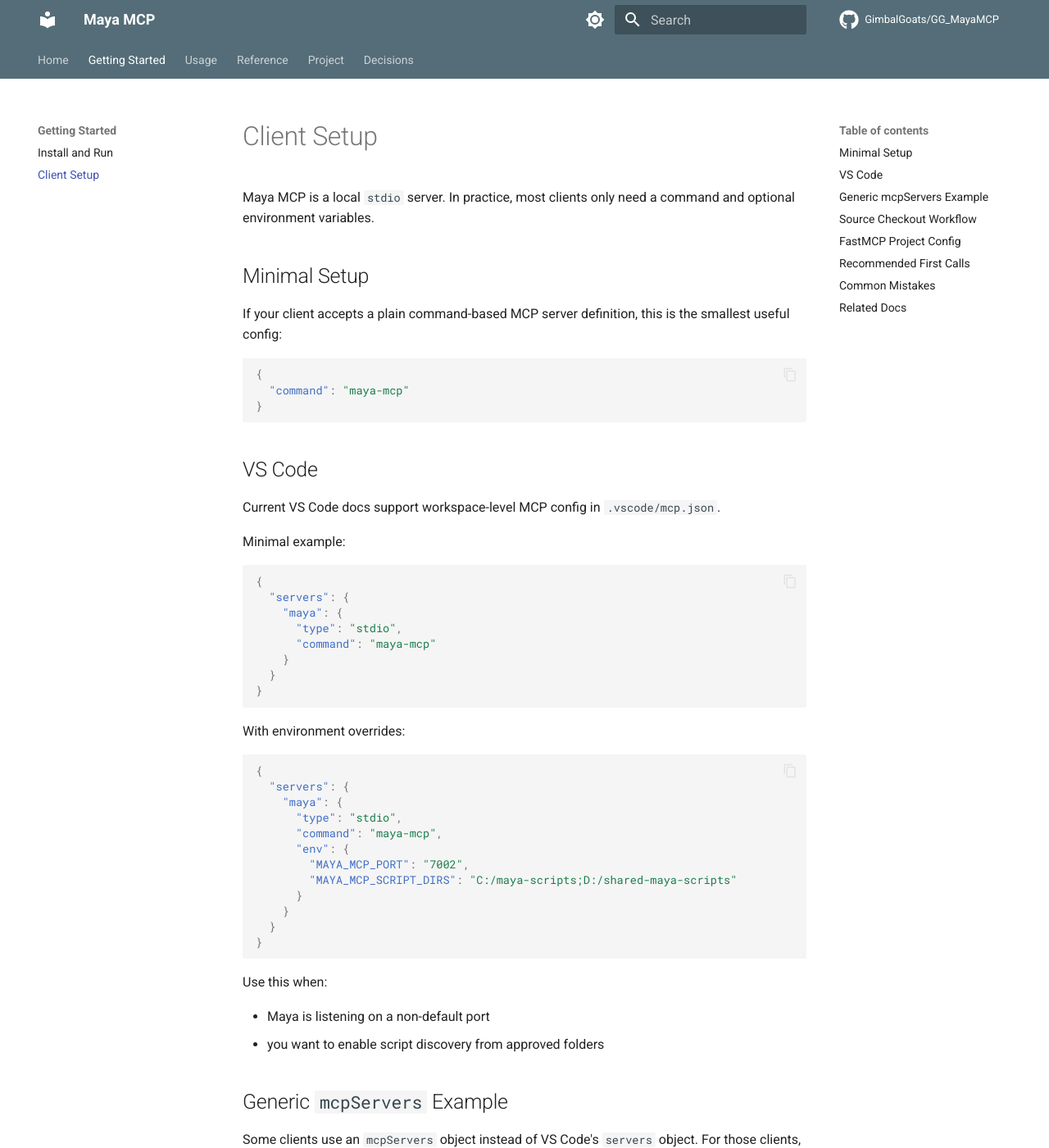
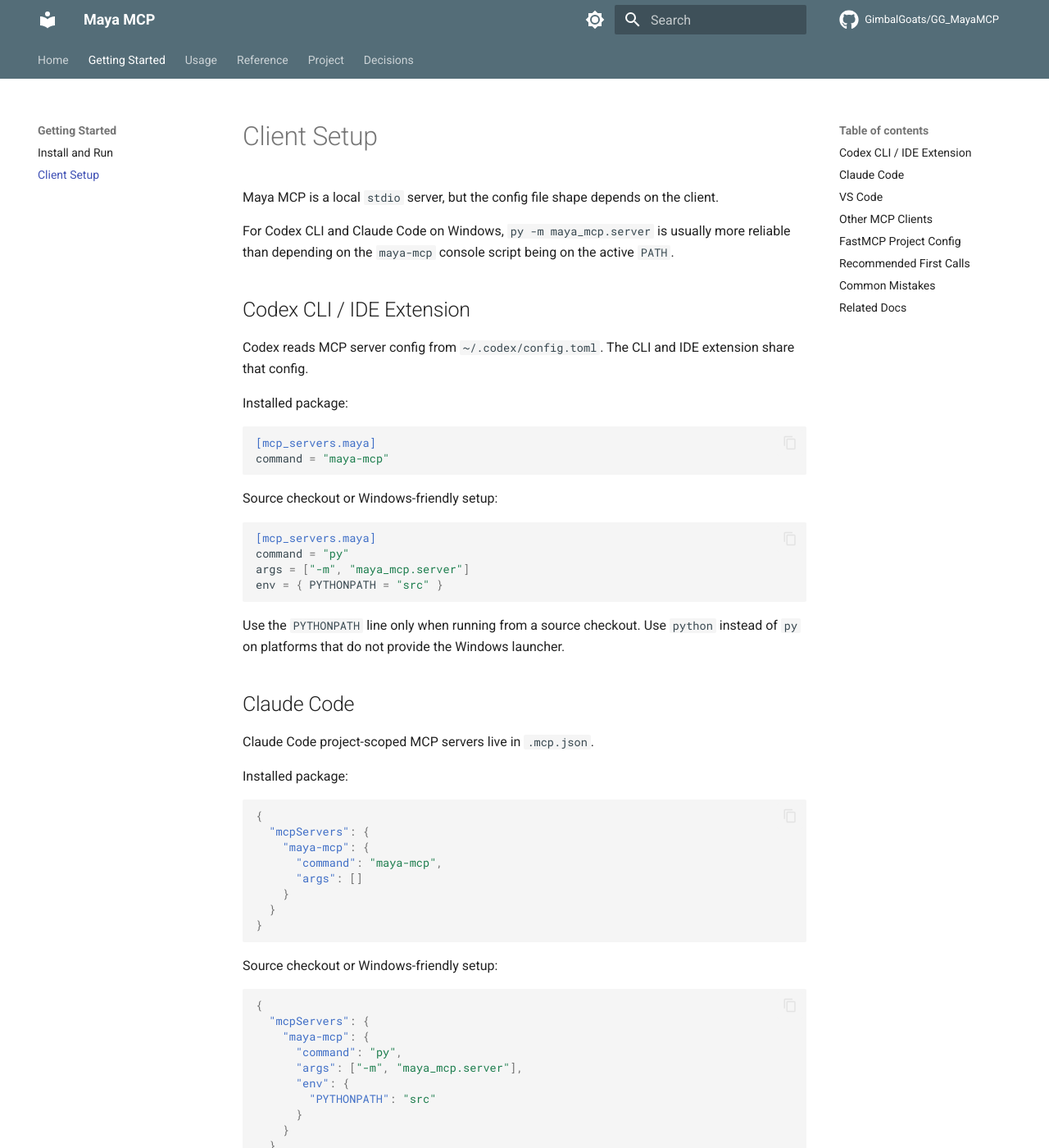
Before and after one commit to GimbalGoats/GG_MayaMCP, an MkDocs documentation site: the page built from docs/usage/client-setup.md, in a window 1280 px wide and 1400 px high. Shown: the whole window at 82% size. Built offline with MkDocs 1.6.1 and Material for MkDocs 9.7.7, drawn with Linux system fonts in a browser that asks for light colours; comment, search, counter and statistics services are not loaded; some of the changed text lies outside the part shown.

Commit message:
docs(readme): clarify Codex and Claude client setup

````diff
--- a/docs/usage/client-setup.md
+++ b/docs/usage/client-setup.md
@@ -7,15 +7,63 @@
 
 # Client Setup
 
-Maya MCP is a local `stdio` server. In practice, most clients only need a command and optional environment variables.
+Maya MCP is a local `stdio` server, but the config file shape depends on the client.
 
-## Minimal Setup
+For Codex CLI and Claude Code on Windows, `py -m maya_mcp.server` is usually more reliable than depending on the `maya-mcp` console script being on the active `PATH`.
 
-If your client accepts a plain command-based MCP server definition, this is the smallest useful config:
+## Codex CLI / IDE Extension
+
+Codex reads MCP server config from `~/.codex/config.toml`. The CLI and IDE extension share that config.
+
+Installed package:
+
+```toml
+[mcp_servers.maya]
+command = "maya-mcp"
+```
+
+Source checkout or Windows-friendly setup:
+
+```toml
+[mcp_servers.maya]
+command = "py"
+args = ["-m", "maya_mcp.server"]
+env = { PYTHONPATH = "src" }
+```
+
+Use the `PYTHONPATH` line only when running from a source checkout.
+Use `python` instead of `py` on platforms that do not provide the Windows launcher.
+
+## Claude Code
+
+Claude Code project-scoped MCP servers live in `.mcp.json`.
+
+Installed package:
 
 ```json
 {
-  "command": "maya-mcp"
+  "mcpServers": {
+    "maya-mcp": {
+      "command": "maya-mcp",
+      "args": []
+    }
+  }
+}
+```
+
+Source checkout or Windows-friendly setup:
+
+```json
+{
+  "mcpServers": {
+    "maya-mcp": {
+      "command": "py",
+      "args": ["-m", "maya_mcp.server"],
+      "env": {
+        "PYTHONPATH": "src"
+      }
+    }
+  }
 }
 ```
 
@@ -58,9 +106,9 @@
 - Maya is listening on a non-default port
 - you want to enable script discovery from approved folders
 
-## Generic `mcpServers` Example
+## Other MCP Clients
 
-Some clients use an `mcpServers` object instead of VS Code's `servers` object. For those clients, the equivalent configuration usually looks like this:
+Some clients use a generic `mcpServers` object instead of VS Code's `servers` object. For those clients, the equivalent configuration usually looks like this:
 
 ```json
 {
@@ -74,27 +122,6 @@
 ```
 
 If your client has its own config file shape, keep the launch command the same and adapt only the surrounding JSON.
-
-## Source Checkout Workflow
-
-If you are developing from this repo and do not want to rely on the installed CLI entrypoint, you can point the client at Python directly:
-
-```json
-{
-  "servers": {
-    "maya": {
-      "type": "stdio",
-      "command": "py",
-      "args": ["-m", "maya_mcp.server"],
-      "env": {
-        "PYTHONPATH": "src"
-      }
-    }
-  }
-}
-```
-
-Use `python` instead of `py` on platforms that do not provide the Windows launcher.
 
 ## FastMCP Project Config
 
````
Also changed, not shown: README.md (+76 -3 lines), docs/usage/getting-started.md (+12 -6 lines).
